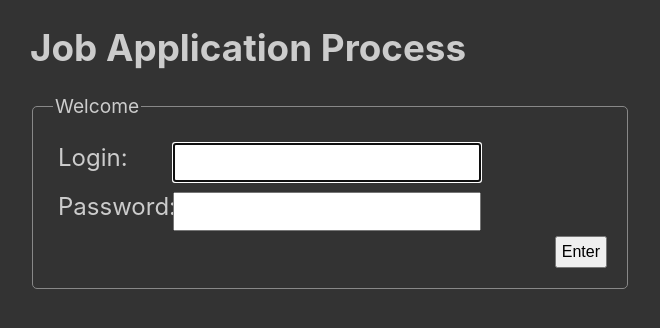
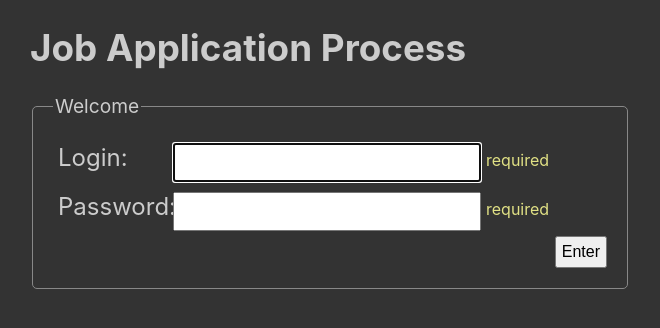
Before and after one commit to edwardtanguay/live-coding-job-app-react-hook-form, a React (Vite) app: page / in a window 1280 px wide. Shown: the top 328 px of the page, without its empty margins (0-660 px from the left). Built offline with nearby package versions, Linux system fonts and the light colour scheme; no server answers; the HTML template or start-up script is replaced by a standard one.

Commit message:
required are in

```diff
--- a/src/App.jsx
+++ b/src/App.jsx
@@ -108,11 +108,11 @@ function App() {
 	};
 
 	const handleFieldLogin = (e) => {
-		setFieldLogin(e.target.value);
+		setFieldLogin(e.target.value.trim());
 	};
 
 	const handleFieldPassword = (e) => {
-		setFieldPassword(e.target.value);
+		setFieldPassword(e.target.value.trim());
 	};
 
 	const handleLogoutButton = () => {
@@ -159,6 +159,9 @@ function App() {
 								type="text"
 								id="login2"
 							/>
+							{fieldLogin.trim().length === 0 && (
+								<div className="fieldNote">required</div>
+							)}
 						</div>
 						<div className="row">
 							<label htmlFor="password">Password</label>
@@ -168,6 +171,9 @@ function App() {
 								type="password"
 								id="password"
 							/>
+							{fieldPassword.trim().length === 0 && (
+								<div className="fieldNote">required</div>
+							)}
 						</div>
 						<div className="buttonRow">
 							<button onClick={handleSubmitButton}>Enter</button>
--- a/src/App.scss
+++ b/src/App.scss
@@ -139,6 +139,12 @@ body {
 						font-size: 1rem;
 						width: 300px;
 					}
+
+					.fieldNote {
+						color: rgb(225, 225, 133);
+						font-size: 1rem;
+						margin: 7px 0 0 5px;
+					}
 				}
 
 				.buttonRow {
```
